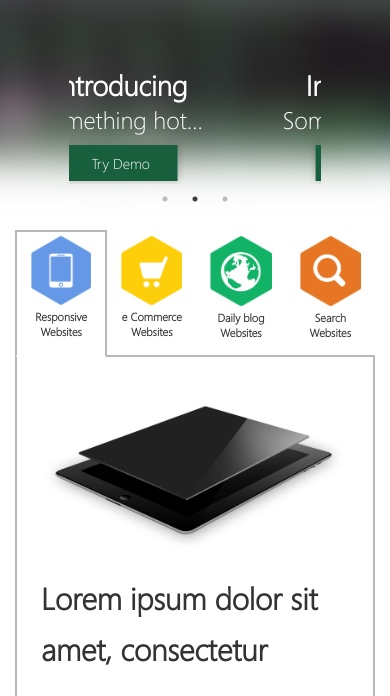
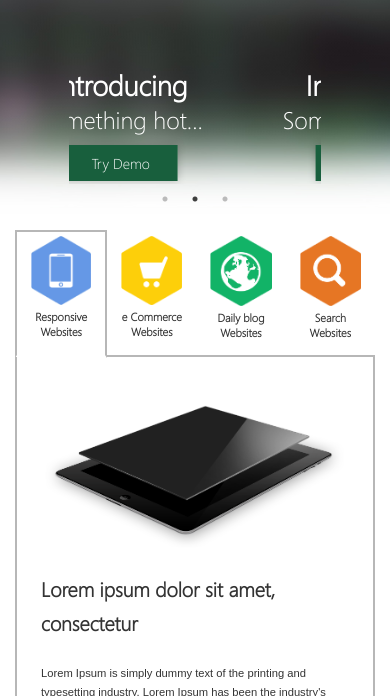
Before and after one commit to Destonin1/Leo, a plain HTML site: page index.html in a window 390 px wide. Shown: the part 106-802 px from the top of the page. Drawn offline with nearby package versions, Linux system fonts and the light colour scheme.

Commit message:
Change font-size of title

```diff
--- a/css/style.css
+++ b/css/style.css
@@ -704,6 +704,10 @@
 		margin: 0;
 	}
 
+	li.slide h2 {
+		font-size: 2.5rem;
+	}
+
 	.footer_form {
 		width: 90%;
 	}
```
